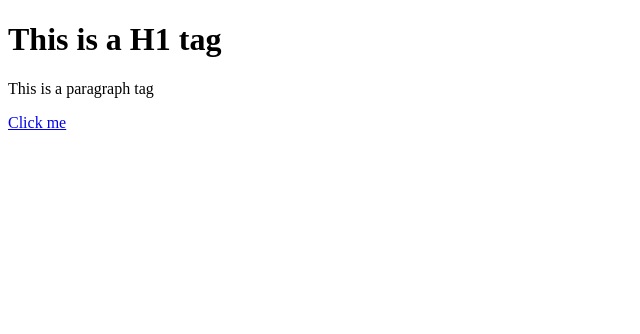
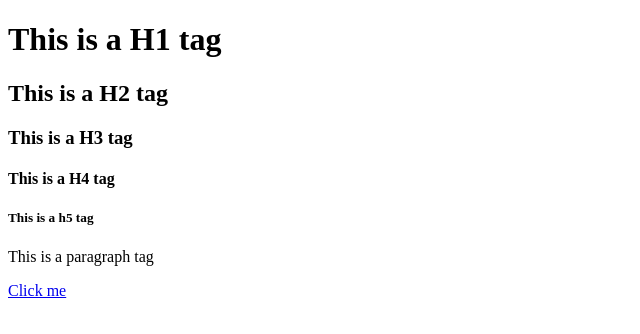
Before and after one commit to alexc224/alexc224.github.io, a plain HTML site: page index.html in a window 1280 px wide. Shown: the whole page, without its empty margins (0-640 px from the left). Drawn offline with Linux system fonts and the light colour scheme.

Commit message:
Update index.html

```diff
--- a/index.html
+++ b/index.html
@@ -6,6 +6,10 @@
 <body>
   <!-- this is my note. -->
   <h1>This is a H1 tag</h1>
+  <h2>This is a H2 tag</h2>
+  <h3>This is a H3 tag</h3>
+  <h4>This is a H4 tag</h4>
+  <h5>This is a h5 tag</h5>
   <p>This is a paragraph tag</p>
   <a href="https://wikipedia.org">Click me</a>
 
```
